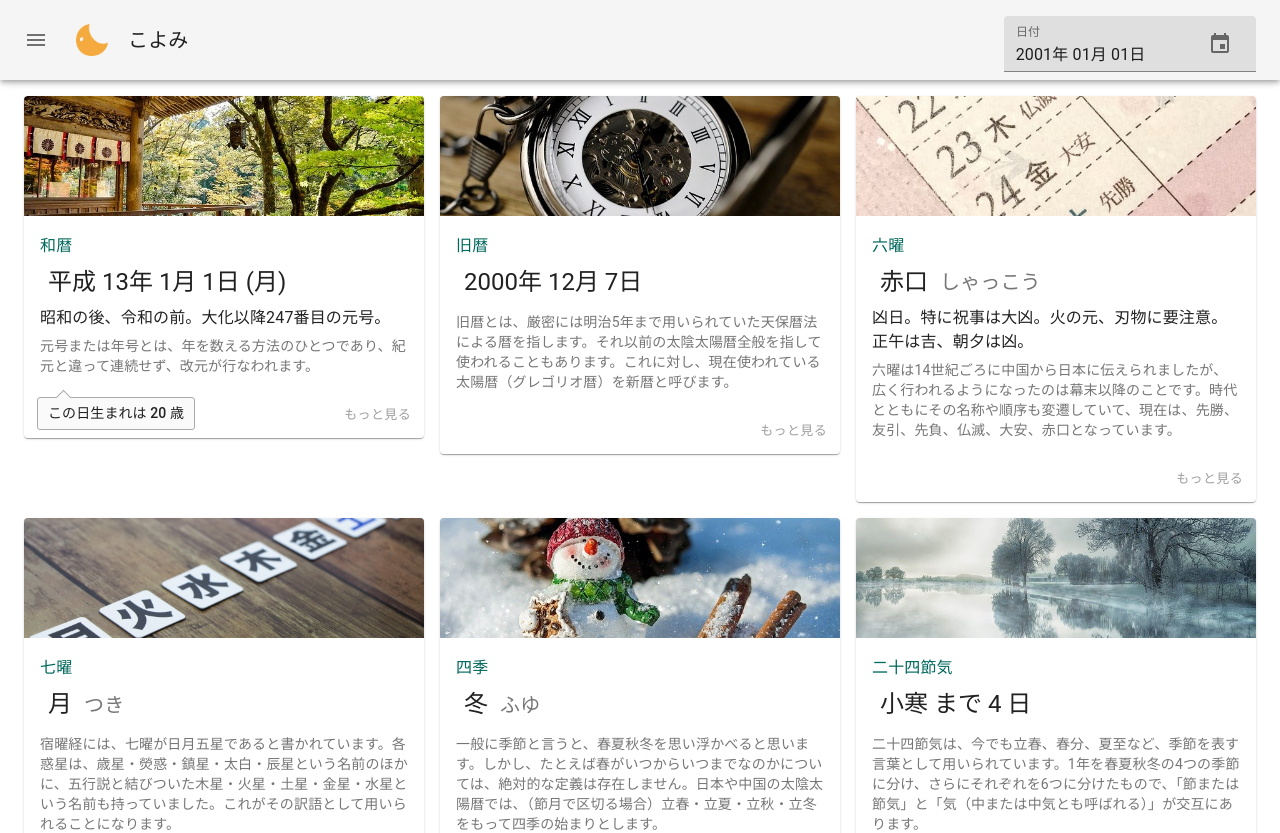
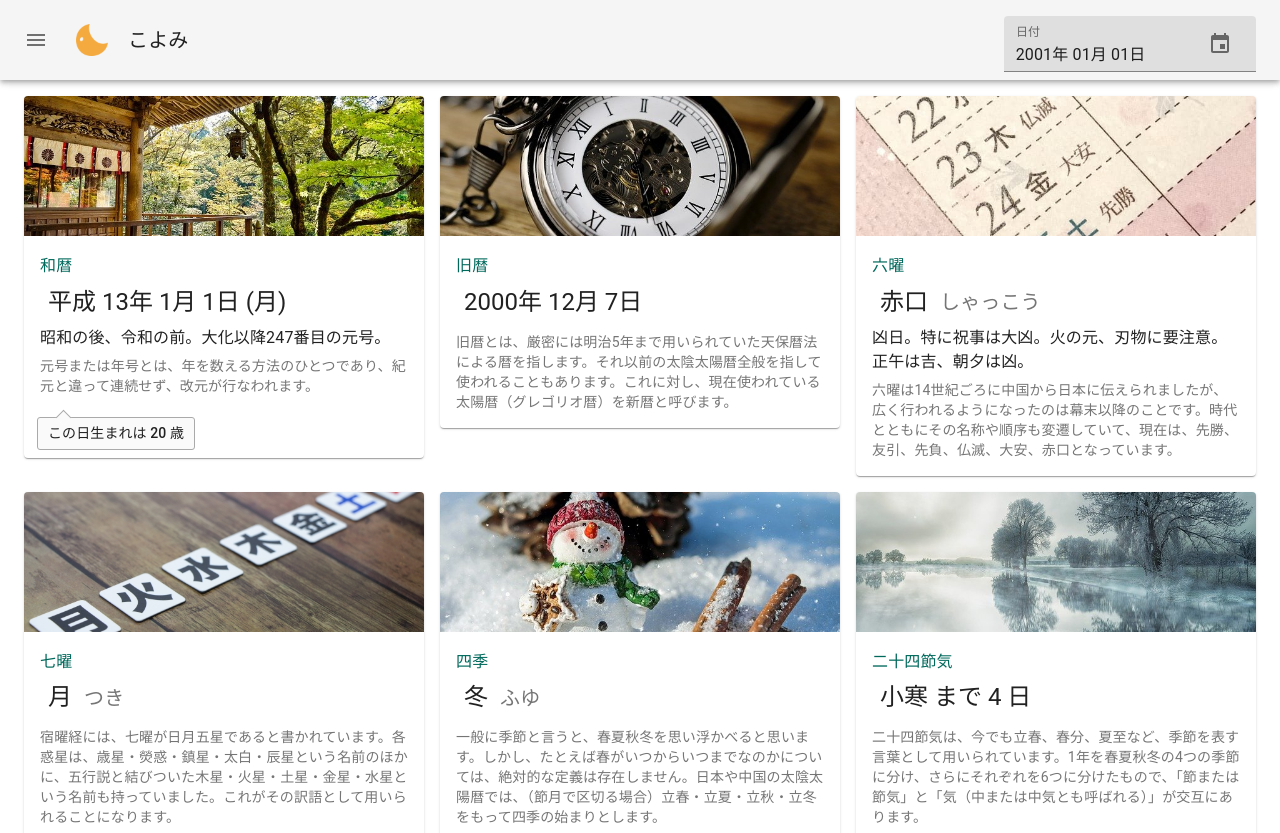
Before and after one commit to kawasawa/koyomi, a React (Create React App) app: page /1 in a window 1280 px wide. Shown: the top 833 px of the page. Built offline with nearby package versions, Linux system fonts and the light colour scheme.

Commit message:
[update] Cardコンポーネントの選択可能範囲の調整

```diff
--- a/src/components/DateResultItem.tsx
+++ b/src/components/DateResultItem.tsx
@@ -1,7 +1,7 @@
 import {
   Box,
-  Button,
   Card,
+  CardActionArea,
   CardActions,
   CardContent,
   CardMedia,
@@ -10,14 +10,13 @@ import {
   Typography,
 } from '@material-ui/core';
 import React, { memo } from 'react';
-import { useTranslation } from 'react-i18next';
 
 const useStyles = makeStyles((theme) => ({
   card: {
     minWidth: 275,
   },
   image: {
-    height: 120,
+    height: 140,
   },
   icon: {
     width: 24,
@@ -65,10 +64,9 @@ const DateResultItem = memo(function _({ props }: { props: DateResultItemProps }
   console.log('DEBUG: render DataResultItem');
 
   const classes = useStyles();
-  const [t] = useTranslation();
-
   return (
     <Card className={classes.card}>
+      <CardActionArea onClick={() => window.open(props.url, '_blank', 'noreferrer')}>
         <CardMedia className={classes.image} component="img" src={props.image} data-testid="data-result-image" />
         <CardContent>
           <Box className={classes.titleBox}>
@@ -102,22 +100,17 @@ const DateResultItem = memo(function _({ props }: { props: DateResultItemProps }
             {props.summary2}
           </Typography>
         </CardContent>
+        {props.balloon && (
           <CardActions>
-        {props.balloon ? (
             <Box className={classes.balloon}>
               <Box className={classes.balloonBefore} />
               <Typography variant="subtitle2" color="textPrimary" gutterBottom data-testid="data-result-balloon">
                 {props.balloon}
               </Typography>
             </Box>
-        ) : null}
-        <div style={{ flex: '1 0 0' }} />
-        {props.url ? (
-          <Button size="small" color="secondary" href={props.url} target="_blank" data-testid="data-result-url">
-            {t('label.learn-more')}
-          </Button>
-        ) : null}
           </CardActions>
+        )}
+      </CardActionArea>
     </Card>
   );
 });
--- a/src/locales/ja.json
+++ b/src/locales/ja.json
@@ -11,7 +11,6 @@
     "label.japanese-zodiac-month": "月の干支",
     "label.julian-day": "ユリウス日",
     "label.julian-day-revise": "修正日",
-    "label.learn-more": "もっと見る",
     "label.lilian-day": "リリウス日",
     "label.luna-age": "月齢",
     "label.luna-phase": "月相",
```
Also changed, not shown: 1 other file (tests, documents, lock files or other folders). Lines whose indentation alone changed are shown as unchanged.
